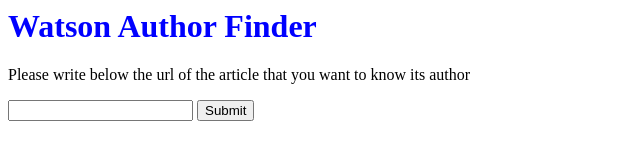
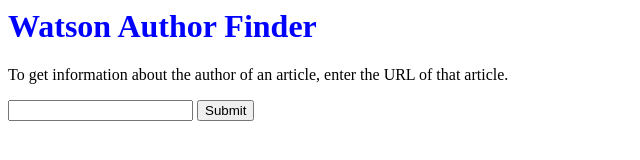
Before and after one commit to ibm-redbooks-dev/vy102-XXX-express, a website: page views/index.html in a window 1280 px wide. Shown: the full height of the page, 0-640 px from the left. Drawn offline with Linux system fonts and the light colour scheme.

Commit message:
Update index.html

```diff
--- a/views/index.html
+++ b/views/index.html
@@ -1,7 +1,7 @@
 <html>
 	<body>
 		<h1 style="color:blue;">Watson Author Finder</h1>
-		<p>Please write below the url of the article that you want to know its author</p>
+		<p>To get information about the author of an article, enter the URL of that article.</p>
 		<form action="author" method="post">
 			<input type="text" name="url"/>
 			<input type="submit" value="Submit"/>
```
